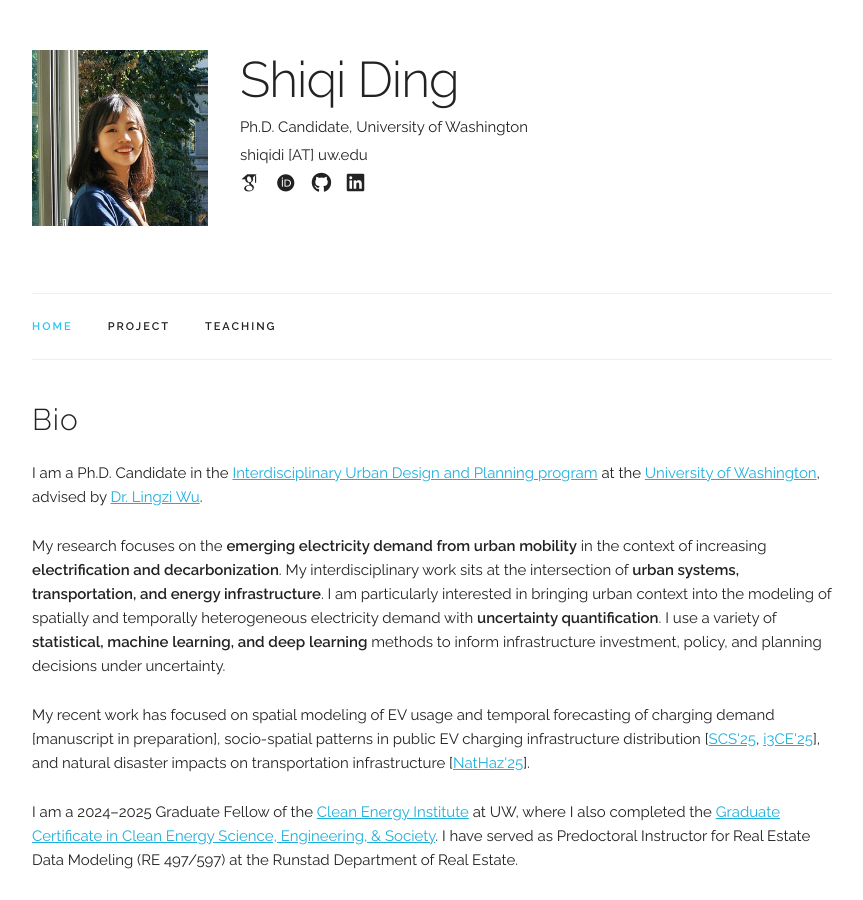
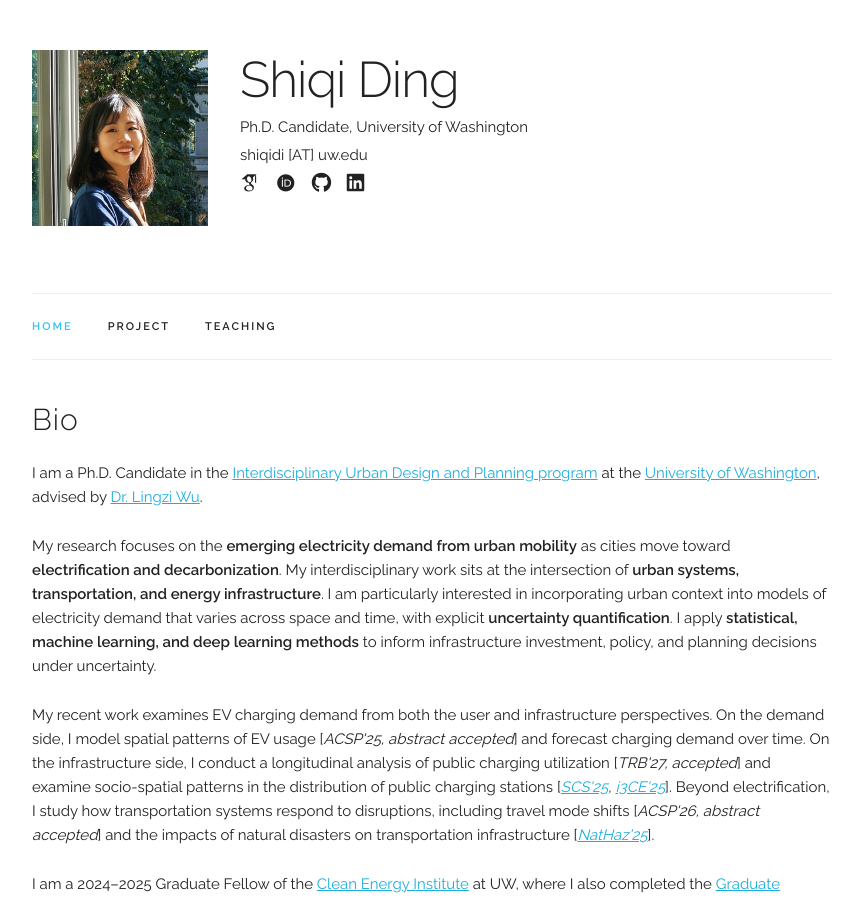
Before and after one commit to ShiQi-Ding/shiqi-ding.github.io, a Jekyll site: the page built from index.html, in a window 1280 px wide and 900 px high. Shown: the whole window, without its empty margins (208-1071 px from the left). Built offline with Jekyll 4.4.1, drawn with Linux system fonts in a browser that asks for light colours; some web fonts are replaced.

Commit message:
Update index.html

```diff
--- a/index.html
+++ b/index.html
@@ -13,18 +13,15 @@ needs_map: true
   </p>
 
   <p>
-    My research focuses on the <b>emerging electricity demand from urban mobility</b> in the context of increasing <b>electrification and decarbonization</b>. My interdisciplinary work sits at the intersection of <b>urban systems, transportation, and energy infrastructure</b>. I am particularly interested in bringing urban context into the modeling of spatially and temporally heterogeneous electricity demand with <b>uncertainty quantification</b>. I use a variety of <b>statistical, machine learning, and deep learning</b> methods to inform infrastructure investment, policy, and planning decisions under uncertainty.
-  </p>
-
+    My research focuses on the <b>emerging electricity demand from urban mobility</b> as cities move toward <b>electrification and decarbonization</b>.
+    My interdisciplinary work sits at the intersection of <b>urban systems, transportation, and energy infrastructure</b>.
+    I am particularly interested in incorporating urban context into models of electricity demand that varies across space and time, with explicit <b>uncertainty quantification</b>.
+    I apply <b>statistical, machine learning, and deep learning methods</b> to inform infrastructure investment, policy, and planning decisions under uncertainty.
   <p>
-    My recent work has focused on
-    spatial modeling of EV usage and temporal forecasting of charging demand
-    [manuscript in preparation],
-    socio-spatial patterns in public EV charging infrastructure distribution
-    [<a href="https://doi.org/10.1016/j.scs.2025.106193" target="_blank">SCS'25</a>,
-    <a href="https://doi.org/10.1061/9780784486443.030" target="_blank">i3CE'25</a>],
-    and natural disaster impacts on transportation infrastructure
-    [<a href="https://doi.org/10.1007/s11069-025-07504-9" target="_blank">NatHaz'25</a>].
+    My recent work examines EV charging demand from both the user and infrastructure perspectives.
+    On the demand side, I model spatial patterns of EV usage [<em>ACSP'25, abstract accepted</em>] and forecast charging demand over time.
+    On the infrastructure side, I conduct a longitudinal analysis of public charging utilization [<em>TRB'27, accepted</em>] and examine socio-spatial patterns in the distribution of public charging stations [<em><a href="https://doi.org/10.1016/j.scs.2025.106193" target="_blank">SCS'25</a></em>, <em><a href="https://doi.org/10.1061/9780784486443.030" target="_blank">i3CE'25</a></em>].
+    Beyond electrification, I study how transportation systems respond to disruptions, including travel mode shifts [<em>ACSP'26, abstract accepted</em>] and the impacts of natural disasters on transportation infrastructure [<em><a href="https://doi.org/10.1007/s11069-025-07504-9" target="_blank">NatHaz'25</a></em>].
   </p>
 
   <p>
```
